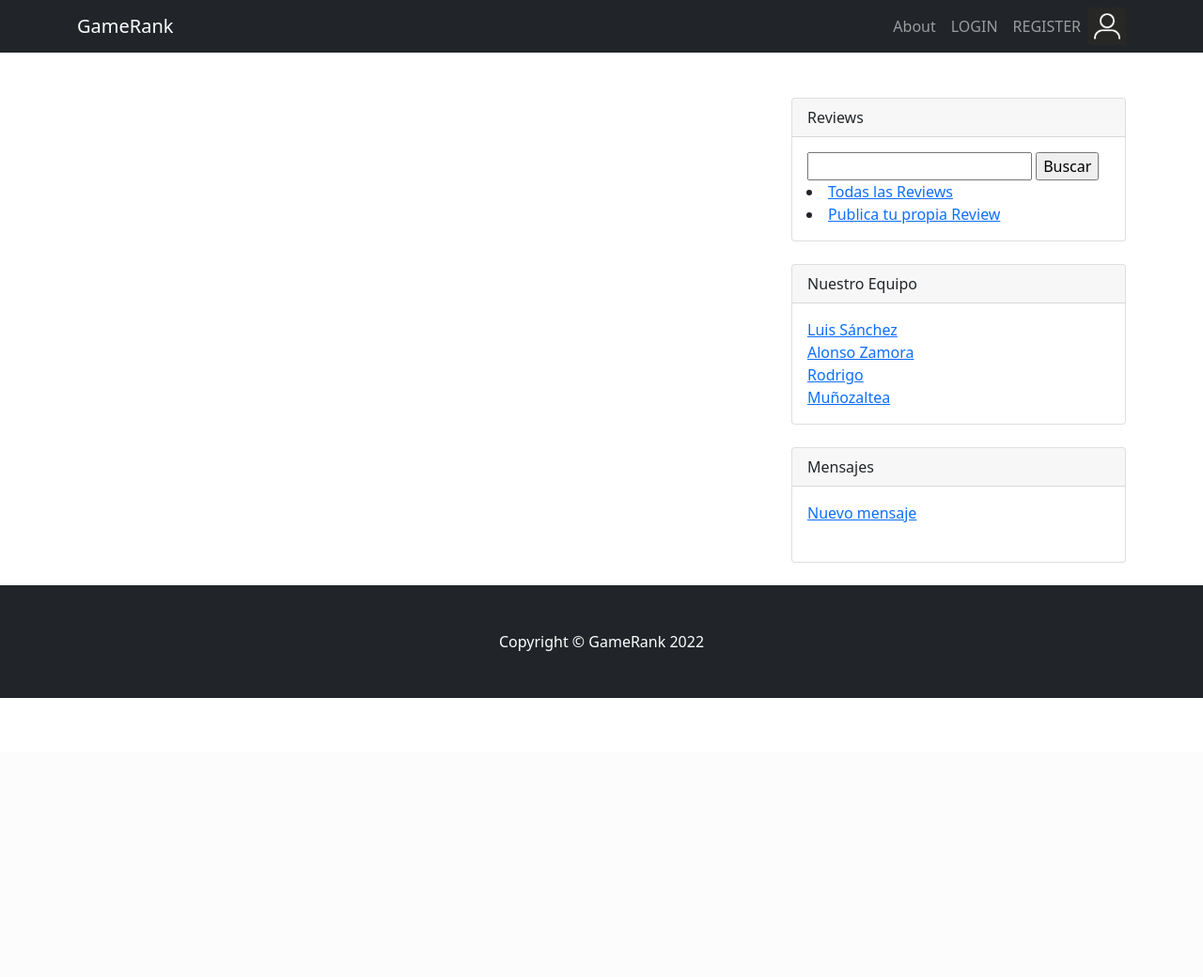
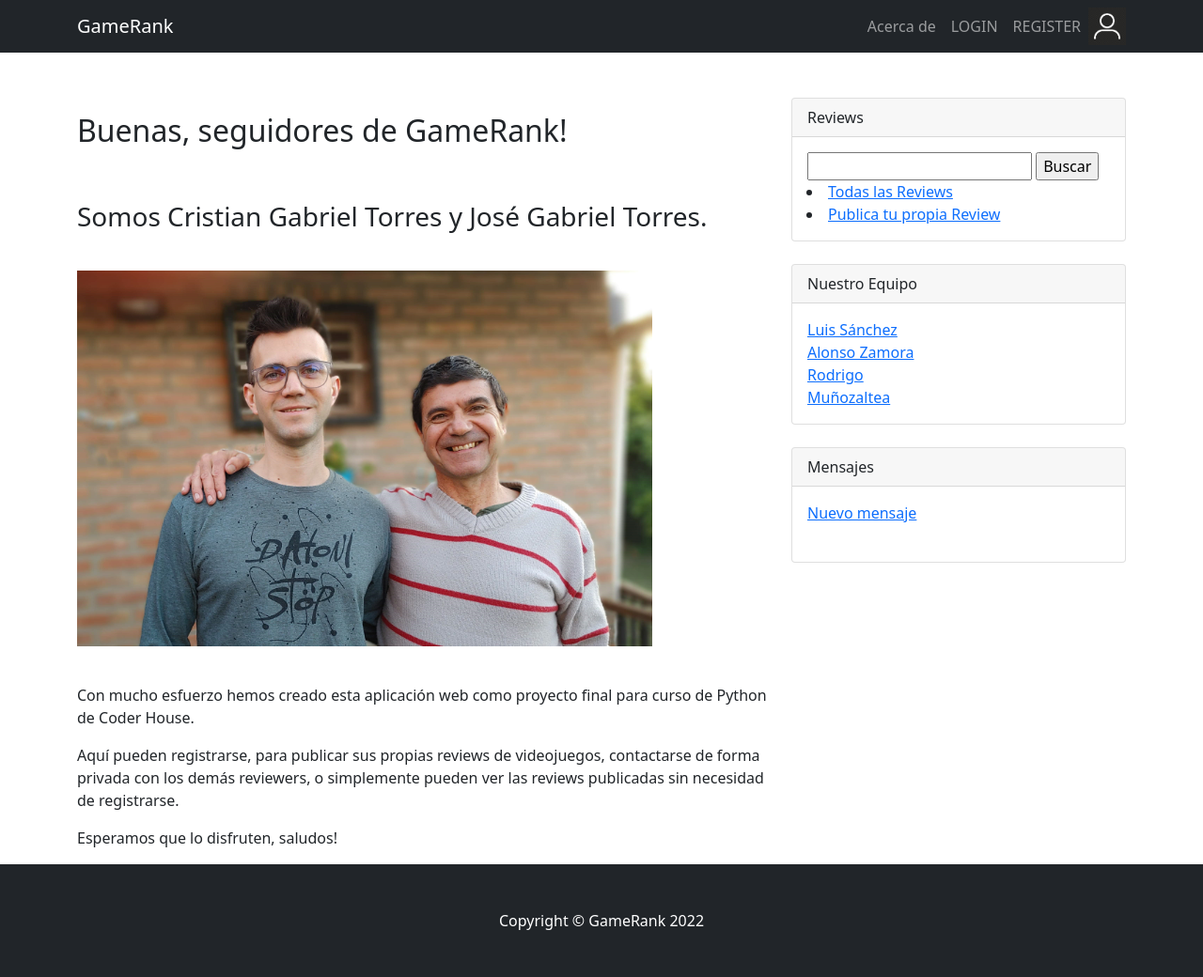
Before and after one commit to cristian-torres-ds/blog_videogame_reviews_django, a Django app: page /usuarios/acerca_de/ in a window 1280 px wide. Shown: the whole page at 94% size. Before the commit the page ends 743 px from the top, so only its background shows below. Run offline with Django 4.2, Linux system fonts and the light colour scheme; data comes from the database, SQL or seed files in the repository; some libraries are stand-ins or nearby versions.

Commit message:
se agregó página acerca de

```diff
--- a/blog/usuarios/templates/usuarios/acerca_de.html
+++ b/blog/usuarios/templates/usuarios/acerca_de.html
@@ -6,7 +6,34 @@
 GameRank - Acerca de
 {% endblock %}
 
-
 {% block primero %}
 
+<p>
+    <h2>Buenas, seguidores de GameRank!</h2>
+</p>
+<br>
+
+<p>
+    <h3>Somos Cristian Gabriel Torres y José Gabriel Torres.</h3>
+</p>
+<br>
+
+<p>
+    <img height="400px" src="{{ foto }}">
+</p>
+<br>
+
+<p>
+    Con mucho esfuerzo hemos creado esta aplicación web como proyecto final para curso de Python de Coder House.
+</p>
+
+<p>
+    Aquí pueden registrarse, para publicar sus propias reviews de videojuegos, contactarse de forma privada con los
+    demás reviewers, o simplemente pueden ver las reviews publicadas sin necesidad de registrarse.
+</p>
+
+<p>
+    Esperamos que lo disfruten, saludos!
+</p>
+
 {% endblock %}
--- a/blog/usuarios/templates/usuarios/padre.html
+++ b/blog/usuarios/templates/usuarios/padre.html
@@ -26,7 +26,7 @@
                 <button class="navbar-toggler" type="button" data-bs-toggle="collapse" data-bs-target="#navbarSupportedContent" aria-controls="navbarSupportedContent" aria-expanded="false" aria-label="Toggle navigation"><span class="navbar-toggler-icon"></span></button>
                 <div class="collapse navbar-collapse" id="navbarSupportedContent">
                     <ul class="navbar-nav ms-auto mb-2 mb-lg-0">
-                        <li class="nav-item"><a class="nav-link" href="#">About</a></li>
+                        <li class="nav-item"><a class="nav-link" href="{% url 'acerca_de' %}">Acerca de</a></li>
 
                         {% if user.is_authenticated %}
 
--- a/blog/usuarios/urls.py
+++ b/blog/usuarios/urls.py
@@ -11,5 +11,6 @@ urlpatterns = [
     path('logout/', LogoutView.as_view(template_name='usuarios/logout.html'), name='logout'),
     path('editar_perfil', editar_perfil, name='editar_perfil'),
     path('add_avatar/', add_avatar, name='add_avatar'),
-    path('usuario_detallado/<id>', usuario_detallado, name='usuario_detallado')
+    path('usuario_detallado/<id>', usuario_detallado, name='usuario_detallado'),
+    path('acerca_de/', acerca_de, name='acerca_de'),
 ]
--- a/blog/usuarios/views.py
+++ b/blog/usuarios/views.py
@@ -204,3 +204,13 @@ def obtener_receptores(request):
         receptores = []
 
     return receptores
+
+
+
+def acerca_de(request):
+    foto = "/media/torres_team.jpg"
+
+    return render(request, "usuarios/acerca_de.html", {'avatar':obtener_avatar(request),
+                                                       'usuarios':obtener_usuarios(),
+                                                       'foto':foto,
+                                                       'receptores':obtener_receptores(request)})
```
Also changed, not shown: blog/media/torres_team.jpg (added).
